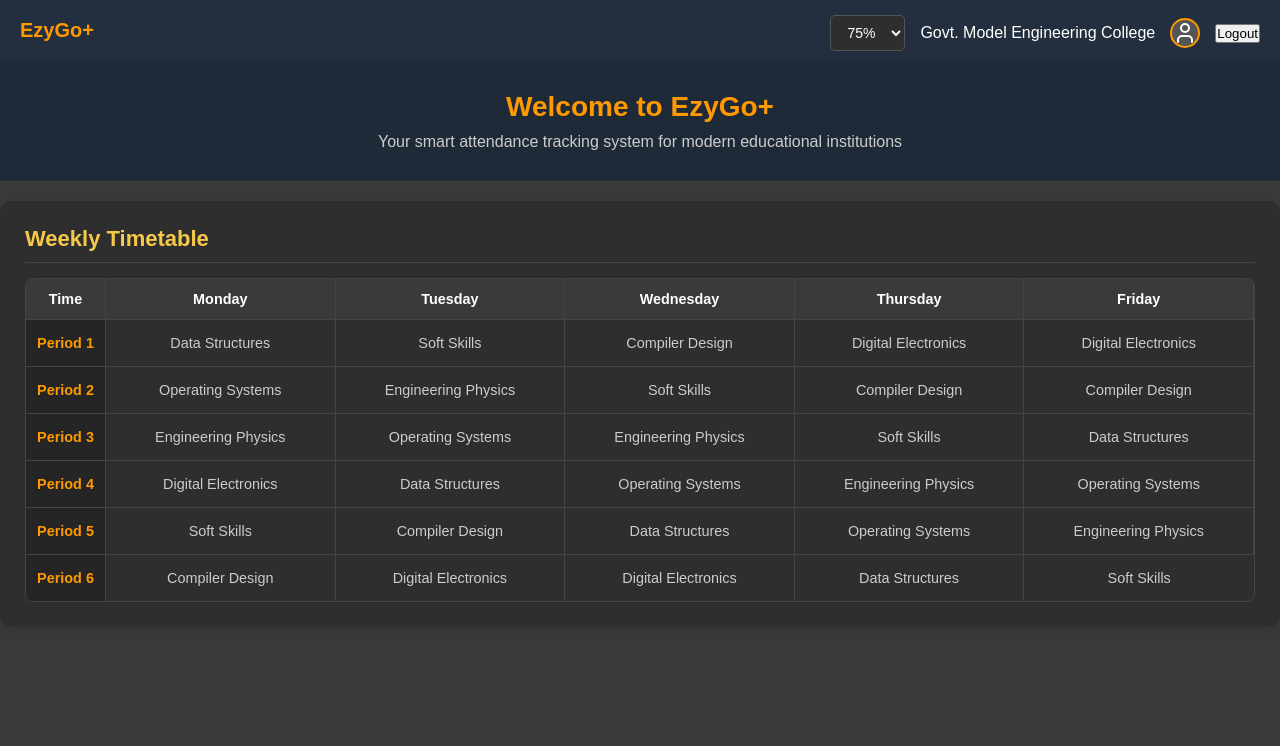
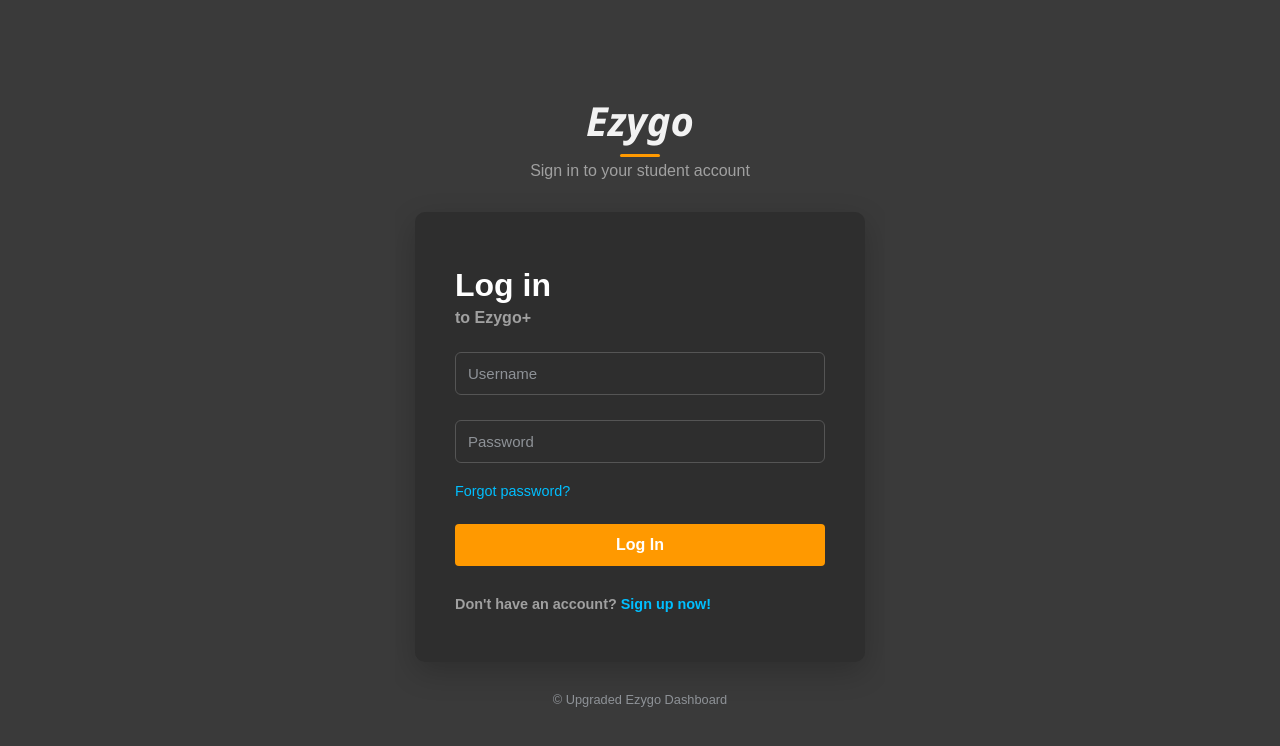
Before and after one commit to aar0njv/dbms_project, a React (Vite) app: page / in a window 1280 px wide. Shown: the top 746 px of the page. Built offline with nearby package versions, Linux system fonts and the light colour scheme.

Commit message:
router updates

```diff
--- a/package.json
+++ b/package.json
@@ -11,7 +11,9 @@
   },
   "dependencies": {
     "react": "^19.1.1",
-    "react-dom": "^19.1.1"
+    "react-dom": "^19.1.1",
+    "react-router": "^7.8.2",
+    "react-router-dom": "^7.8.2"
   },
   "devDependencies": {
     "@eslint/js": "^9.33.0",
--- a/src/App.jsx
+++ b/src/App.jsx
@@ -1,11 +1,19 @@
 import React, { useState } from 'react';
-import Dashboard from './pages/Dashboard';
+import { BrowserRouter as Router, Routes, Route } from 'react-router-dom';
+import AuthPage from './pages/AuthPage';
+import Dashboard from './pages/Dashboard'
+import './styles/App.css';
 
 function App() {
   return (
-    <div className="App">
-      <Dashboard />
-    </div>
+    <Router>
+      <div className="App">
+        <Routes>
+          <Route path="/" element={ <AuthPage /> } />
+          <Route path="/dashboard" element={ <Dashboard /> } />
+        </Routes>
+      </div>
+    </Router>
   );
 }
 
--- a/src/styles/AuthPage.css
+++ b/src/styles/AuthPage.css
@@ -48,9 +48,7 @@ body {
   padding: 50px 40px;
   border-radius: 10px;
   box-shadow: 0 10px 30px rgba(0, 0, 0, 0.2);
-  width: 100%;
-  max-width: 450px;
-  height: 400px;
+  width: 450px;
   color: white;
 }
 
@@ -78,8 +76,8 @@ body {
 }
 
 .auth-card input {
+  align-items: center;
   width: 100%;
-  max-width: 300px;
   padding: 12px;
   margin-top: 5px;
   margin-bottom: 5px;
```
Also changed, not shown: 1 other file (tests, documents, lock files or other folders).
